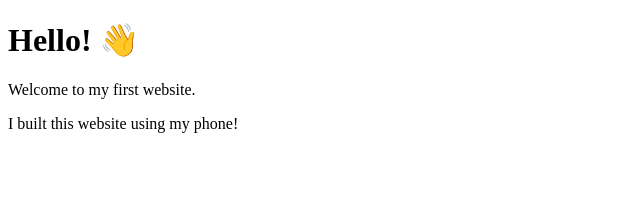
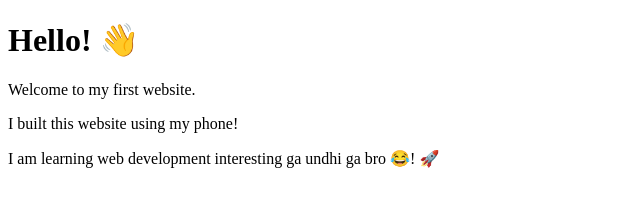
Before and after one commit to Luffy31-ai/my-first-website, a plain HTML site: page index.html in a window 1280 px wide. Shown: the whole page, without its empty margins (0-640 px from the left). Drawn offline with Linux system fonts and the light colour scheme.

Commit message:
Add a new paragraph about learning web development

```diff
--- a/index.html
+++ b/index.html
@@ -12,5 +12,6 @@
 
                 <p>I built this website using my phone!</p>
 
+                    <p>I am learning web development interesting ga undhi ga bro 😂! 🚀</p>
                 </body>
                 </html>
```
